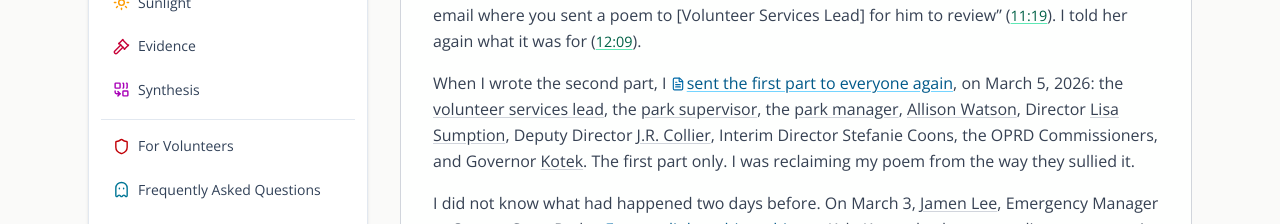
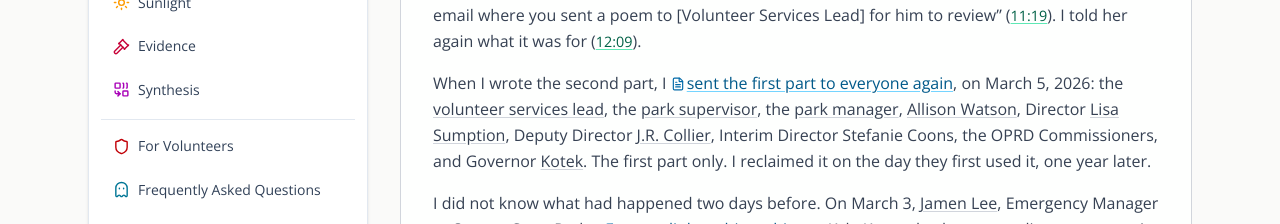
Before and after one commit to rswfire/rswfire.oprd, a Next.js app: page /soliloquy in a window 1280 px wide. Shown: the part 668-892 px from the top of the page. Built offline with nearby package versions, Linux system fonts and the light colour scheme.

Commit message:
Soliloquy: I reclaimed it

```diff
--- a/app/(archive)/soliloquy/page.tsx
+++ b/app/(archive)/soliloquy/page.tsx
@@ -347,8 +347,8 @@ export default function StormchasersSoliloquyPage() {
                     the <PersonLink name="park manager" />, <PersonLink name="program manager" label="Allison Watson" />,
                     Director <PersonLink name="Lisa Sumption" />, Deputy Director{" "}
                     <PersonLink name="J.R. Collier" seat="deputy" />, Interim Director Stefanie Coons, the OPRD
-                    Commissioners, and Governor <PersonLink name="Kotek" seat="governor" />. The first part only. I was reclaiming my poem from the way they
-                    sullied it.
+                    Commissioners, and Governor <PersonLink name="Kotek" seat="governor" />. The first part only. I reclaimed it on the day they first used
+                    it, one year later.
                 </p>
                 <p>
                     I did not know what had happened two days before. On March 3,{" "}
```
